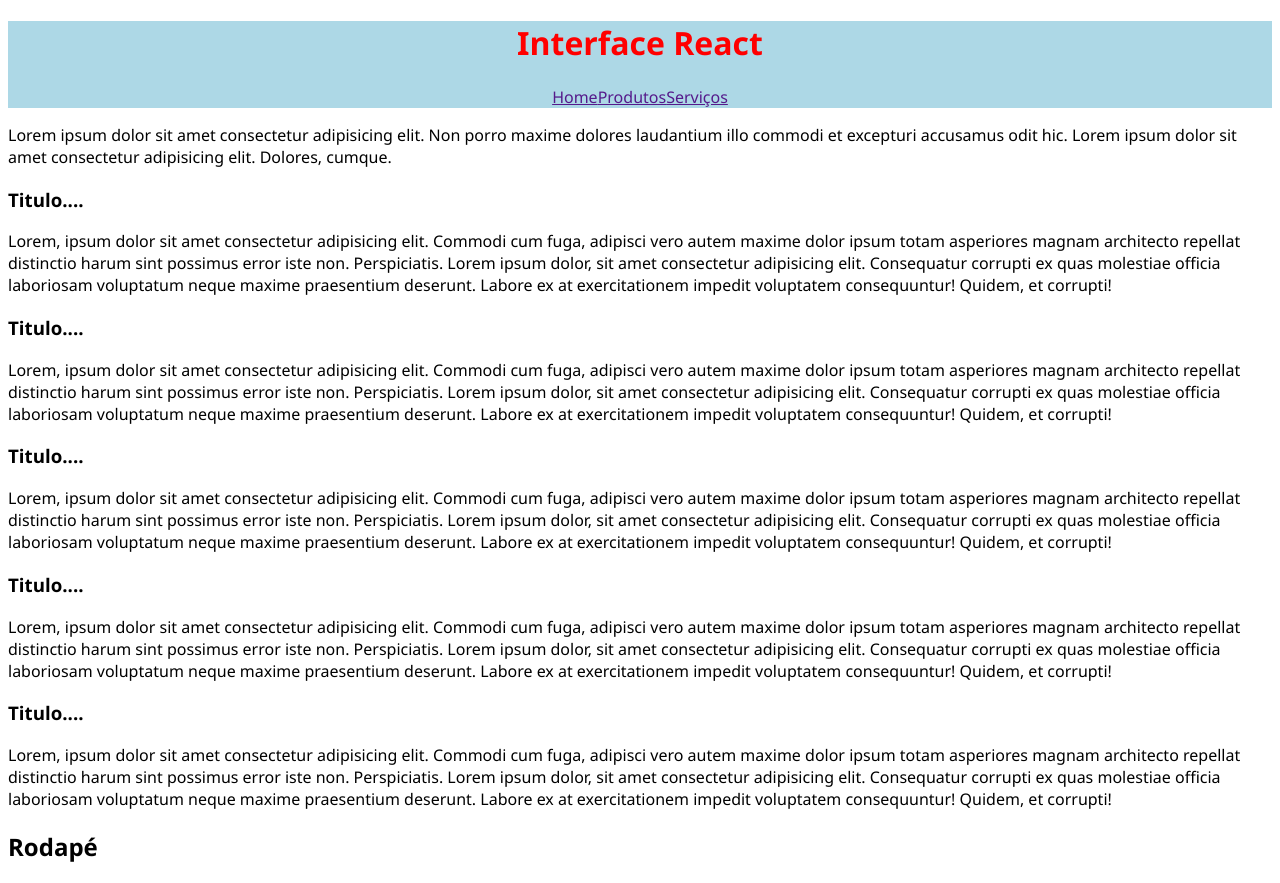
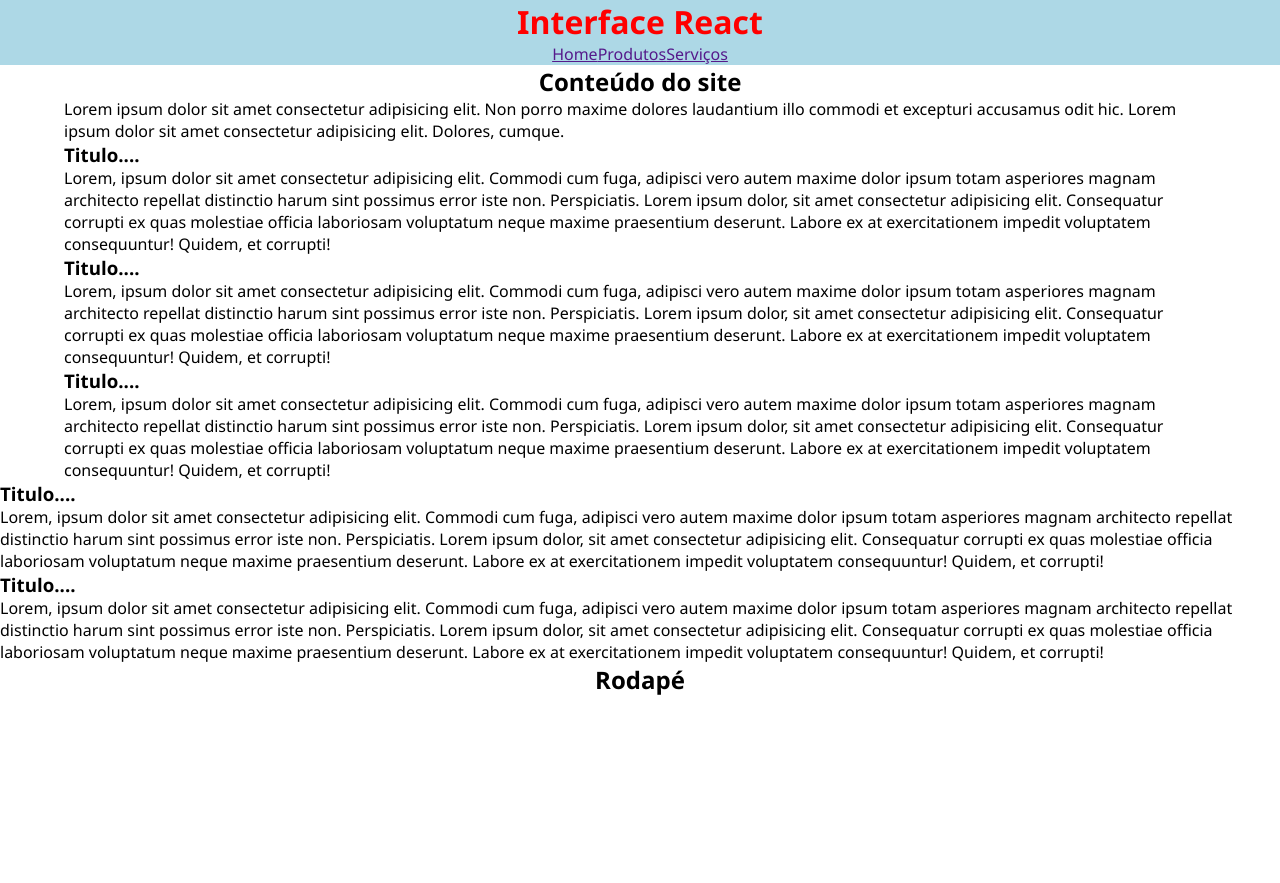
Before and after one commit to GabrielG9z/meu-app, a React (Create React App) app: page / in a window 1280 px wide. After the commit the page ends 800 px from the top, so only its background shows below. Built offline with nearby package versions, Linux system fonts and the light colour scheme.

Commit message:
conflitos css

```diff
--- /dev/null
+++ b/src/components/layout/Conteudo.css
@@ -0,0 +1,8 @@
+main {
+  width: 90vw;
+  margin: auto;
+}
+
+.subtitulo {
+  text-align: center;
+}
--- a/src/components/layout/Conteudo.jsx
+++ b/src/components/layout/Conteudo.jsx
@@ -1,10 +1,12 @@
 import Artigo from "../Artigo";
+import "./Conteudo.css";
 
 const Conteudo = () => {
   return (
     <>
       <main>
         <section>
+          <h2 className="subtitulo">Conteúdo do site</h2>
           <p>
             Lorem ipsum dolor sit amet consectetur adipisicing elit. Non porro
             maxime dolores laudantium illo commodi et excepturi accusamus odit
--- a/src/components/layout/Footer.jsx
+++ b/src/components/layout/Footer.jsx
@@ -1,7 +1,7 @@
 const Footer = () => {
   return (
     <footer>
-      <h2>Rodapé</h2>
+      <h2 className="subtitulo">Rodapé</h2>
     </footer>
   );
 };
--- a/src/index.css
+++ b/src/index.css
@@ -1,6 +1,8 @@
 *,
 *::after,
 *::before {
+  padding: 0;
+  margin: 0;
   box-sizing: border-box;
 }
 
```
